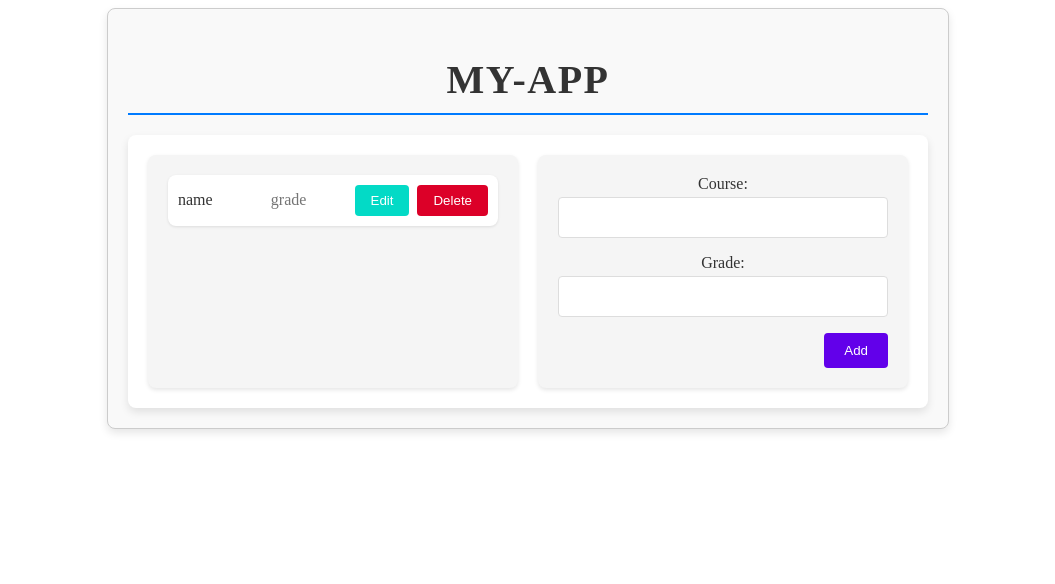
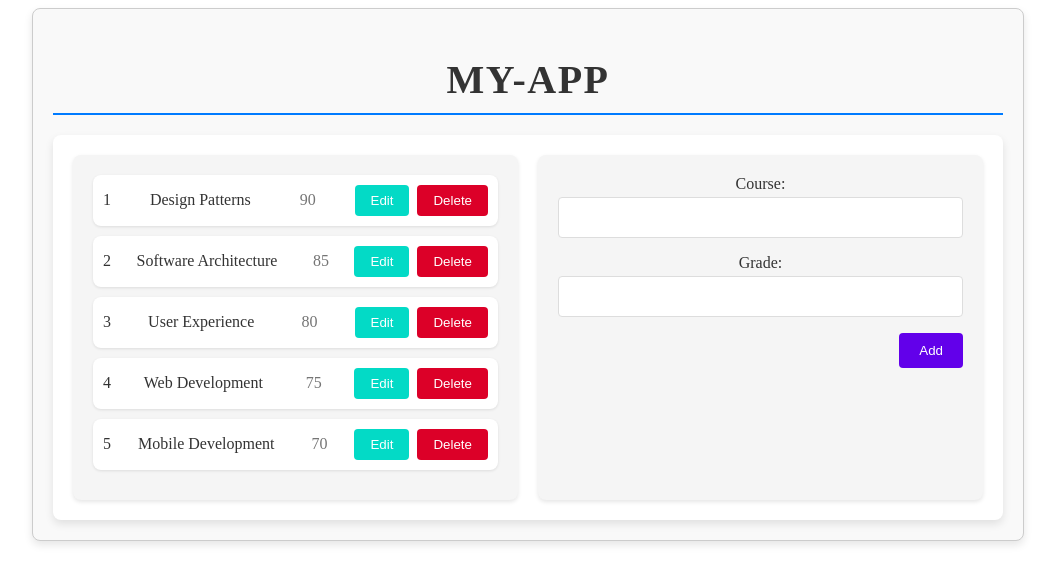
Before and after one commit to S4vi0r17/Angular, an Angular app in the folder 01-my-app/: page / in a window 1280 px wide. Shown: the top 584 px of the page, without its empty margins (112-1167 px from the left). Built offline with nearby package versions, Linux system fonts and the light colour scheme.

Commit message:
refactor: Update max-width in app.component.css and add ngFor loop in list.component.html

```diff
--- a/01-my-app/src/app/app.component.css
+++ b/01-my-app/src/app/app.component.css
@@ -1,6 +1,6 @@
 .app-container {
   text-align: center;
-  max-width: 800px;
+  max-width: 950px;
   margin: 0 auto;
   padding: 20px;
   border: 1px solid #ccc;
--- a/01-my-app/src/app/courses/components/list/list.component.html
+++ b/01-my-app/src/app/courses/components/list/list.component.html
@@ -1,7 +1,18 @@
 <ul class="course-list">
-  <li>
-    <span class="course-name">name</span>
-    <span class="course-grade">grade</span>
+  <li
+    *ngFor="
+      let course of coursesList;
+      let i = index;
+      index as idx;
+      let isFirst = first;
+      let isLast = last;
+      let isEven = even;
+      let isOdd = odd
+    "
+  >
+    <span class="course-name">{{ idx + 1 }}</span>
+    <span class="course-name">{{ course.name }}</span>
+    <span class="course-grade">{{ course.grade }}</span>
     <div class="buttons">
       <button class="edit-button">Edit</button>
       <button class="delete-button">Delete</button>
--- /dev/null
+++ b/01-my-app/src/app/courses/interfaces/course.interface.ts
@@ -0,0 +1,4 @@
+export interface Course {
+    name: string;
+    grade: number;
+}
--- a/01-my-app/src/app/courses/pages/main-page.component.html
+++ b/01-my-app/src/app/courses/pages/main-page.component.html
@@ -1,6 +1,6 @@
 <div class="courses-main-page">
   <div class="left-panel">
-    <courses-list></courses-list>
+    <courses-list [coursesList]="courses"></courses-list>
   </div>
   <div class="right-panel">
     <courses-form></courses-form>
--- a/01-my-app/src/app/courses/pages/main-page.component.ts
+++ b/01-my-app/src/app/courses/pages/main-page.component.ts
@@ -1,4 +1,5 @@
 import { Component } from '@angular/core';
+import { Course } from '../interfaces/course.interface';
 
 @Component({
     selector: 'app-courses-main-page',
@@ -7,5 +8,11 @@ import { Component } from '@angular/core';
 })
 
 export class MainPageComponent {
-
+    public courses: Course[] = [
+        { name: 'Design Patterns', grade: 90 },
+        { name: 'Software Architecture', grade: 85 },
+        { name: 'User Experience', grade: 80 },
+        { name: 'Web Development', grade: 75 },
+        { name: 'Mobile Development', grade: 70 }
+    ];
 }
```
Also changed, not shown: 01-my-app/src/app/courses/components/list/list.component.ts (+7 -2 lines).
